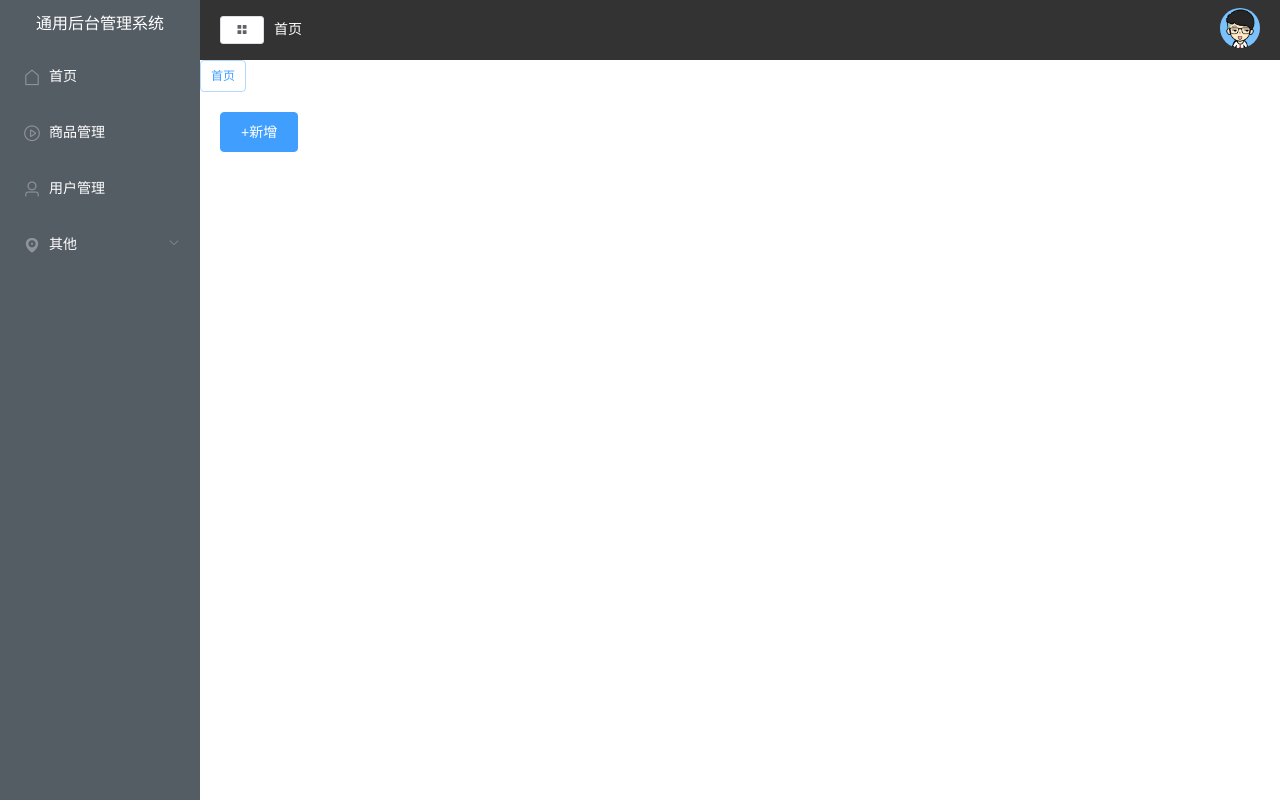
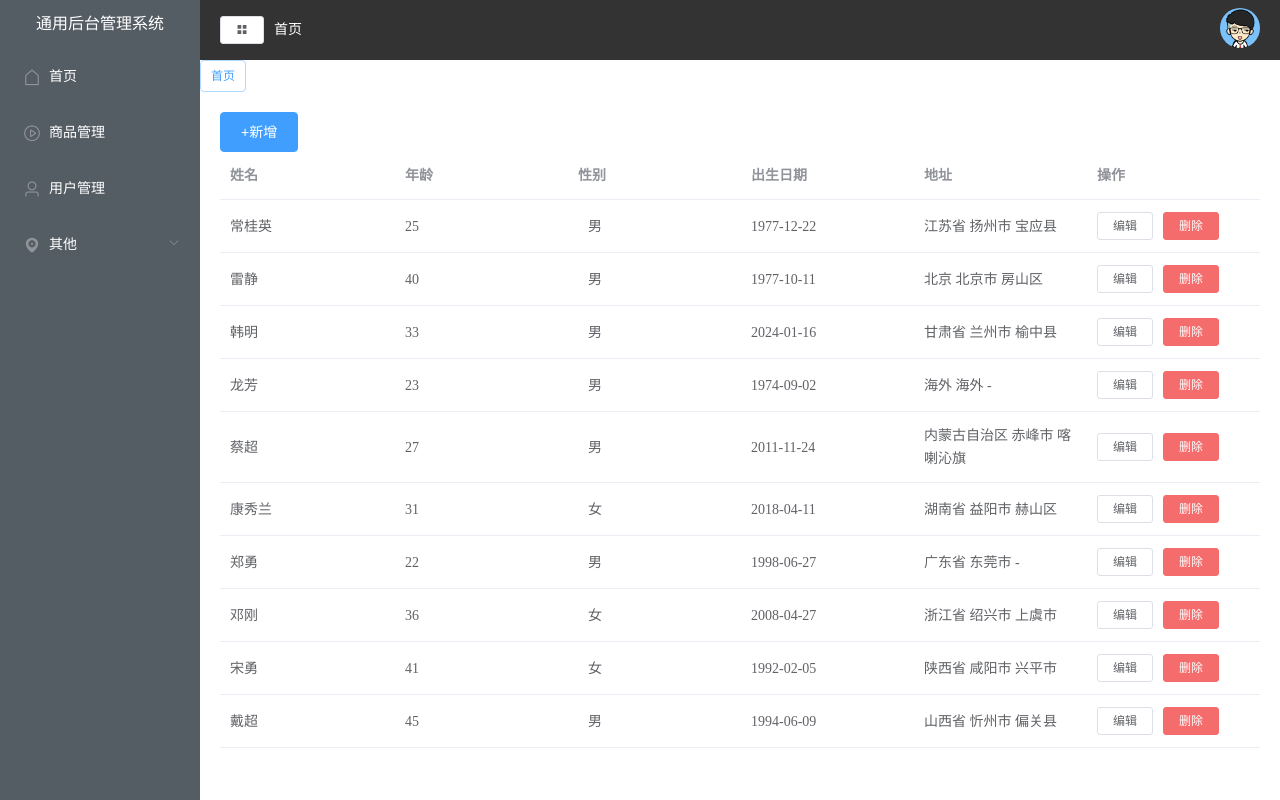
Before and after one commit to lining-lo/vue-project, a Vue app: page /#/user in a window 1280 px wide. Built offline with nearby package versions, Linux system fonts and the light colour scheme.

Commit message:
显示用户列表功能的实现

```diff
--- a/src/views/User/index.vue
+++ b/src/views/User/index.vue
@@ -1,6 +1,5 @@
 <template>
     <div class="manage">
-        <el-button type="primary" @click="dialogVisible = true">+新增</el-button>
         <!-- dialog提示框 -->
         <el-dialog title="提示" :before-close="handleClose" :visible.sync="dialogVisible" width="50%">
             <!-- form表单 -->
@@ -31,6 +30,27 @@
                 <el-button type="primary" @click="submit">确 定</el-button>
             </span>
         </el-dialog>
+        <div class="manage-header">
+            <el-button type="primary" @click="dialogVisible = true">+新增</el-button>
+            <!-- 用户列表表格 -->
+            <el-table :data="tableData" style="width: 100%">
+                <el-table-column prop="name" label="姓名"></el-table-column>
+                <el-table-column prop="age" label="年龄"></el-table-column>
+                <el-table-column prop="sex" label="性别">
+                    <template slot-scope="scope">
+                        <span style="margin-left: 10px;">{{ scope.row.sex == 1 ? '男' : '女' }}</span>
+                    </template>
+                </el-table-column>
+                <el-table-column prop="birth" label="出生日期"></el-table-column>
+                <el-table-column prop="addr" label="地址"></el-table-column>
+                <el-table-column label="操作">
+                    <template slot-scope="scope">
+                        <el-button size="mini" @click="handleEdit(scope.row)">编辑</el-button>
+                        <el-button size="mini" type="danger" @click="handleDelete(scope.row)">删除</el-button>
+                    </template>
+                </el-table-column>
+            </el-table>
+        </div>
     </div>
 </template>
 
@@ -40,7 +60,9 @@ export default {
     name: 'User',
     data() {
         return {
+            //控制弹出框显示与隐藏
             dialogVisible: false,
+            //新增用户表单数据
             form: {
                 name: '',
                 age: '',
@@ -48,13 +70,16 @@ export default {
                 birth: '',
                 addr: ''
             },
+            //新增用户表单校验规则
             rules: {
                 name: [{ required: true, message: '请输入姓名' }],
                 age: [{ required: true, message: '请输入年龄' }],
                 sex: [{ required: true, message: '请选择性别' }],
                 birth: [{ required: true, message: '请选择日期' }],
                 addr: [{ required: true, message: '请输入地址' }]
-            }
+            },
+            //用户列表数据
+            tableData: []
         };
     },
     methods: {
@@ -79,11 +104,21 @@ export default {
             this.$refs.form.resetFields()
             //关闭弹窗
             this.dialogVisible = false
+        },
+        //修改用户的方法
+        handleEdit(row) {
+            console.log('修改用户的方法');
+        },
+        //删除用户的方法
+        handleDelete(row) {
+            console.log('删除用户的方法');
         }
     },
     mounted() {
-        console.log(getUserList());
-
+        getUserList().then(({ data }) => {
+            //取出获取用户列表的数据
+            this.tableData = data.list
+        })
     }
 }
 </script>
```
